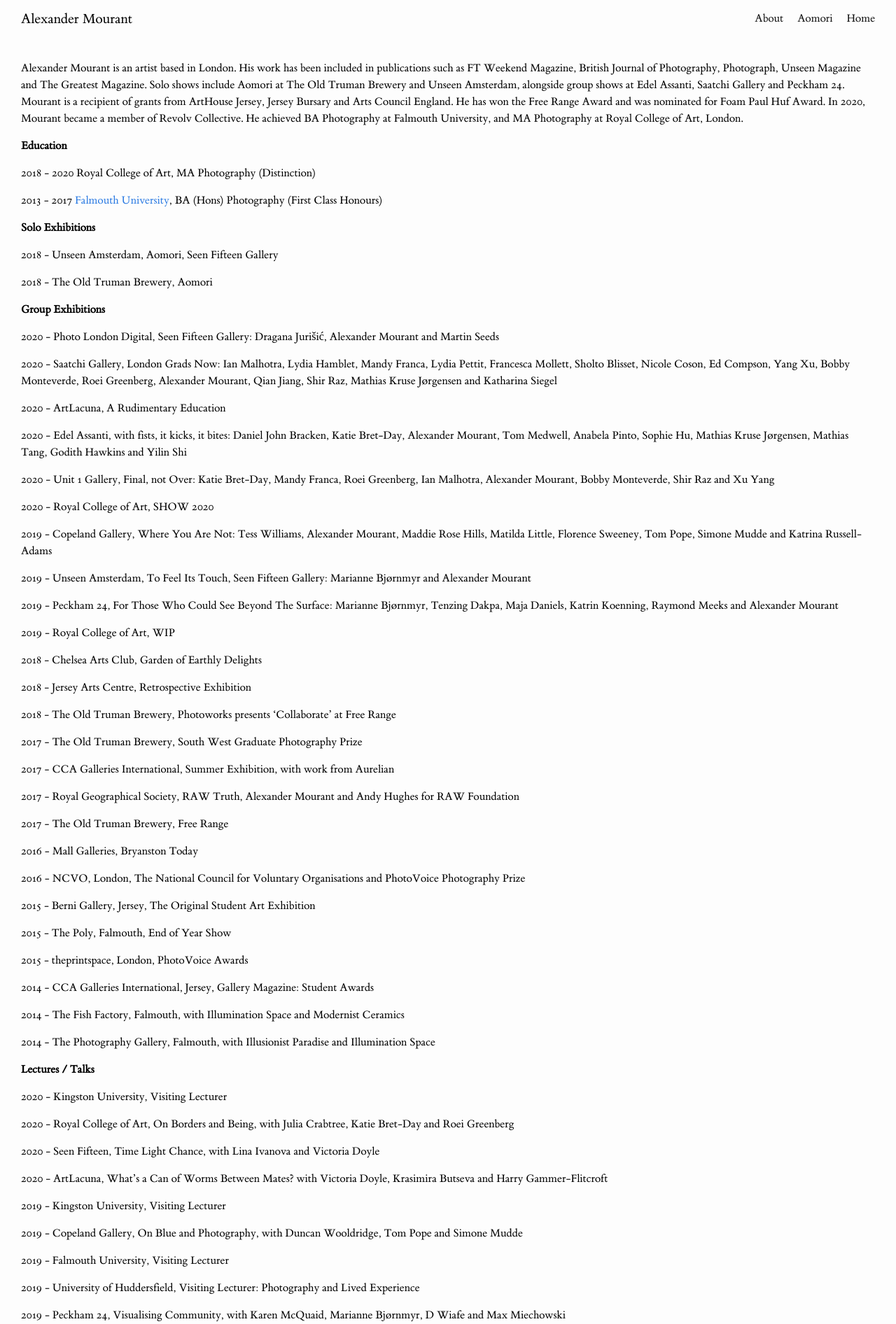
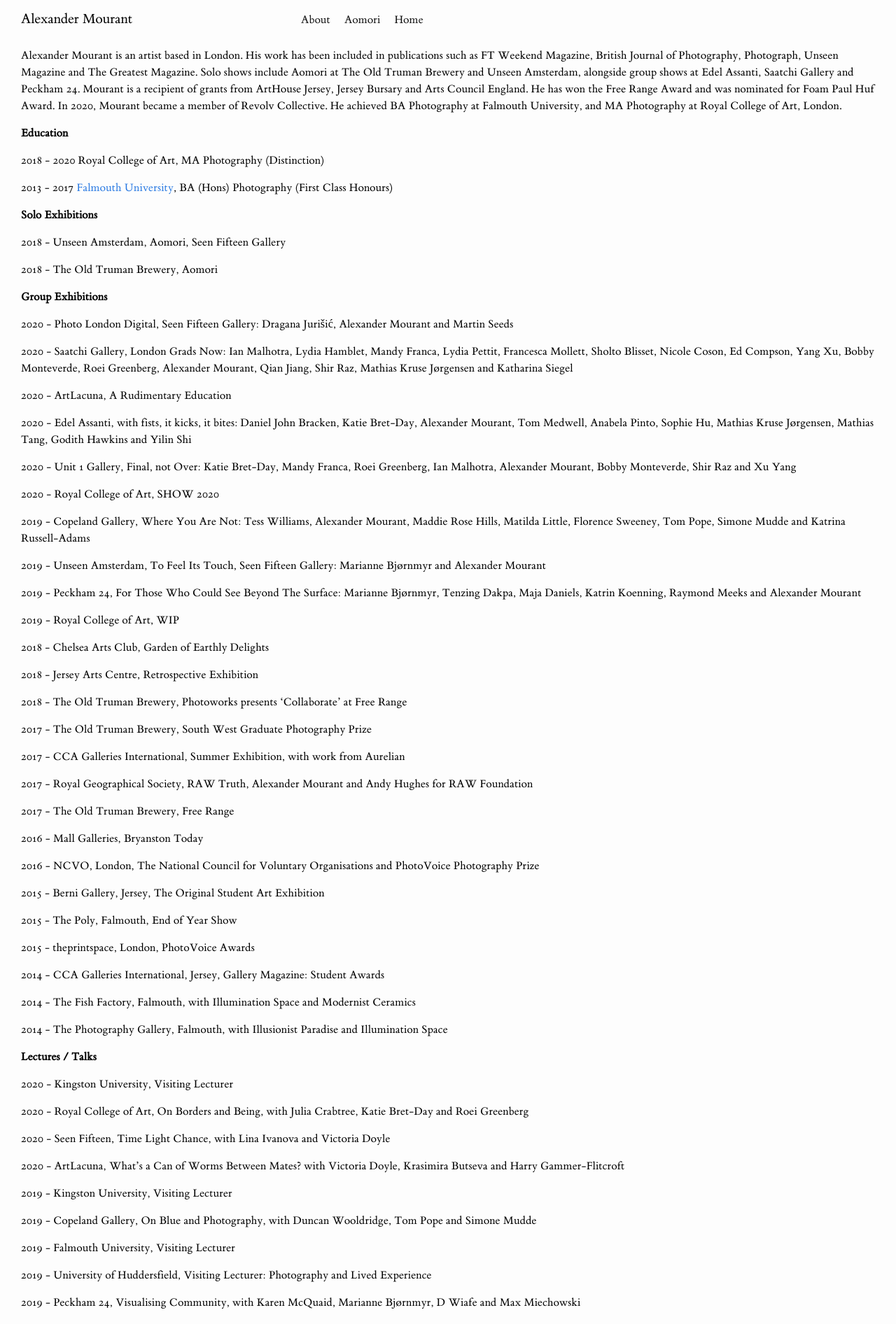
Before and after one commit to HarryFischer/alexandermourant, a Jekyll site: the page built from about.markdown, in a window 1280 px wide. Shown: the top 1892 px of the page at 70% size. Built offline with Jekyll 4.4.1, drawn with Linux system fonts in a browser that asks for light colours; some of the changed text lies outside the part shown.

Commit message:
clean up homepage

```diff
--- a/_layouts/default.html
+++ b/_layouts/default.html
@@ -13,7 +13,6 @@
       </div>
     </main>
 
-    {%- include footer.html -%}
 
   </body>
 
--- a/_sass/_layout.scss
+++ b/_sass/_layout.scss
@@ -26,8 +26,9 @@
 }
 
 .site-nav {
-  float: right;
-  line-height: $base-line-height * $base-font-size * 2.25;
+  float: none;
+  line-height: 58px;
+  margin-left: 400px;
 
   .nav-trigger {
       display: none;
@@ -176,7 +177,7 @@
  * Page content
  */
 .page-content {
-  padding: $spacing-unit 0;
+  padding: 10px 0;
   flex: 1;
 }
 
--- a/assets/main.scss
+++ b/assets/main.scss
@@ -26,21 +26,24 @@ $font-family-serif: 'ETBook', 'Times New Roman', serif;
 body {
     color: black;
     font-family:$font-family-serif;
+    letter-spacing: 0.2px;
+    font-weight: 100;
 }
 
 .wrapper {
     overflow-x: scroll;
+    &::-webkit-scrollbar {
+        display: none;
+    }
     .home {
-        display:flex;
-        flex-direction:row;
         img {
             max-width:none;
-            height:40vh;
+            height:80vh;
             margin-right:20px;
 
-            &.top {
-                margin-top: 40px;
-            }
+            // &.top {
+            //     margin-top: 40px;
+            // }
         }
     }
     .site-title {
@@ -49,4 +52,22 @@ body {
         font-family:$font-family-serif;
         color:#000;
     }
+    .flex  {
+        display:flex;
+        flex-direction:row;
+    }
+    .inner-content {
+        .caption-wrapper {
+            padding-top: 8px;
+            .caption {
+                font-size:14px;
+                margin: 0;
+                line-height: 1.15;
+                color: black;
+                span {
+                    font-style:italic;
+                }
+            }
+        }
+    }
 }
```
Also changed, not shown: _layouts/home.html (+12 -8 lines).
